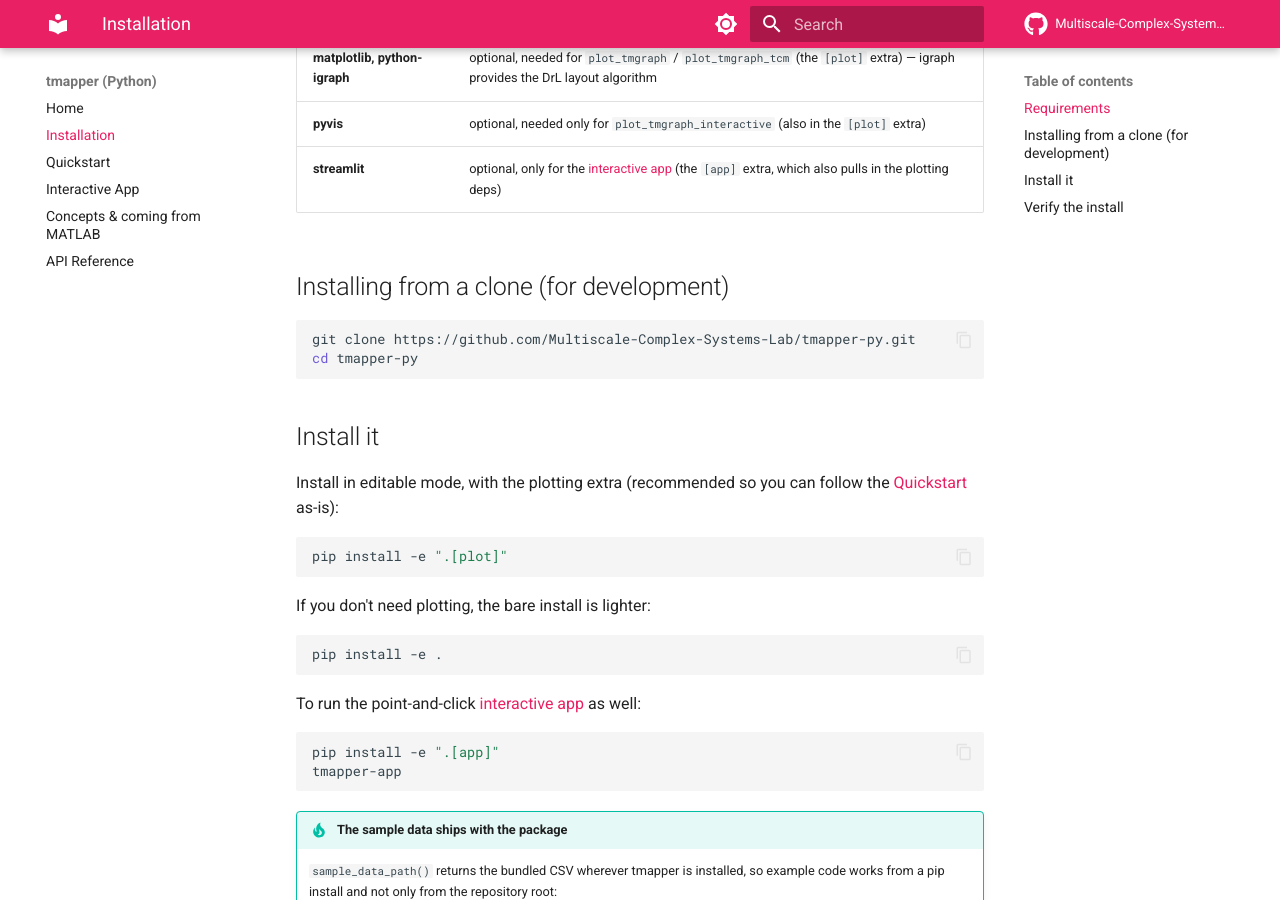
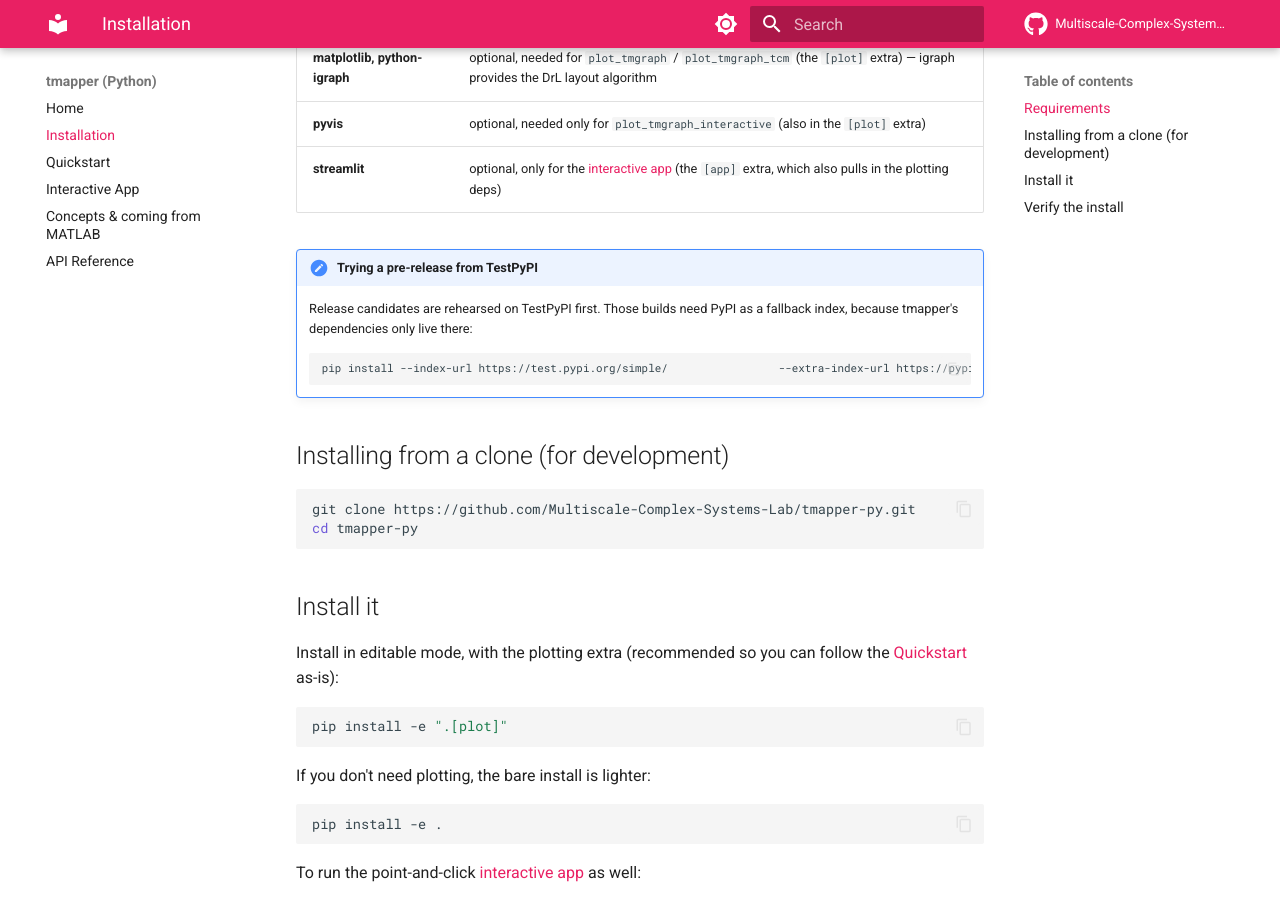
Before and after one commit to Multiscale-Complex-Systems-Lab/tmapper-py, an MkDocs documentation site: the page built from docs/installation.md, in a window 1280 px wide and 900 px high, scrolled down 519 px. Built offline with MkDocs 1.6.1 and Material for MkDocs 9.7.7, drawn with Linux system fonts in a browser that asks for light colours; comment, search, counter and statistics services are not loaded.

Commit message:
Add a manually-triggered TestPyPI rehearsal workflow
PyPI versions are permanent -- a version can never be re-uploaded, even
after deletion -- so the first real release is a one-shot. This mirrors
publish.yml against TestPyPI so the build, metadata and
trusted-publishing handshake can all be proven first.

Two details that make repeat rehearsals actually work:

- TestPyPI enforces the same no-reupload rule, so a plain rehearsal of
  0.1.0 would succeed exactly once and fail forever after. The version
  gets `.dev<run number>` appended for the upload only, editing the
  working copy and never committing.
- The smoke-test job installs the *published* artifact rather than
  trusting a 200 from the upload, and needs --extra-index-url pointing
  at real PyPI: numpy/scipy/streamlit aren't on TestPyPI, so only
  tmapper itself can come from there. Retried, since a fresh upload
  takes a moment to become installable.

The smoke test checks the things packaging silently breaks: that the
bundled sample data survived, that the app module is importable from the
installed package, and that the tmapper-app console script landed on
PATH.

Both embedded Python snippets were run locally first -- the version
rewrite against a copy of pyproject.toml, and the smoke test against the
installed package -- rather than being written blind and debugged
through CI.

````diff
--- a/docs/installation.md
+++ b/docs/installation.md
@@ -17,6 +17,15 @@ clone instead, which you want if you intend to modify the code.
 | **matplotlib, python-igraph** | optional, needed for `plot_tmgraph` / `plot_tmgraph_tcm` (the `[plot]` extra) — igraph provides the DrL layout algorithm |
 | **pyvis** | optional, needed only for `plot_tmgraph_interactive` (also in the `[plot]` extra) |
 | **streamlit** | optional, only for the [interactive app](app.md) (the `[app]` extra, which also pulls in the plotting deps) |
+
+!!! note "Trying a pre-release from TestPyPI"
+    Release candidates are rehearsed on TestPyPI first. Those builds need
+    PyPI as a fallback index, because tmapper's dependencies only live
+    there:
+
+    ```bash
+    pip install --index-url https://test.pypi.org/simple/                 --extra-index-url https://pypi.org/simple/                 --pre "tmapper[app]"
+    ```
 
 ## Installing from a clone (for development)
 
````
Also changed, not shown: 1 other file.
